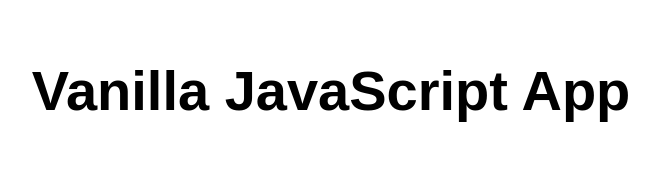
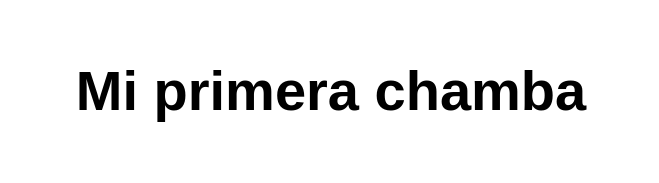
Before and after one commit to Daruin767/Demo3, a website: page src/index.html in a window 1280 px wide. Shown: the whole page, without its empty margins (309-968 px from the left). Drawn offline with Linux system fonts and the light colour scheme.

Commit message:
Activacio

```diff
--- a/src/index.html
+++ b/src/index.html
@@ -5,12 +5,12 @@
   <meta charset="UTF-8">
   <meta name="viewport" content="width=device-width, initial-scale=1.0">
   <link rel="stylesheet" href="styles.css">
-  <title>Vanilla JavaScript App</title>
+  <title>Demo 3</title>
 </head>
 
 <body>
   <main>
-    <h1>Vanilla JavaScript App</h1>
+    <h1>Mi primera chamba</h1>
   </main>
 </body>
 
```
